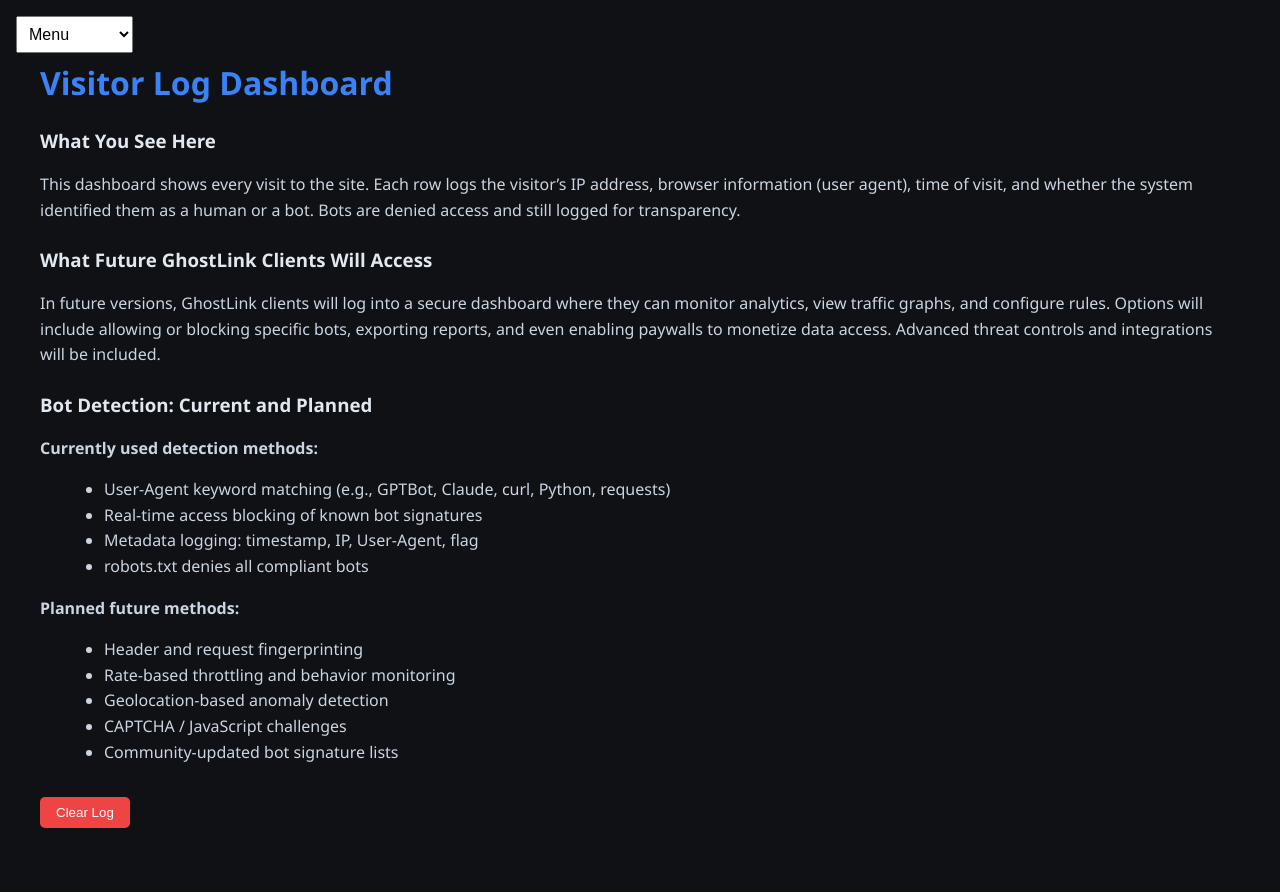
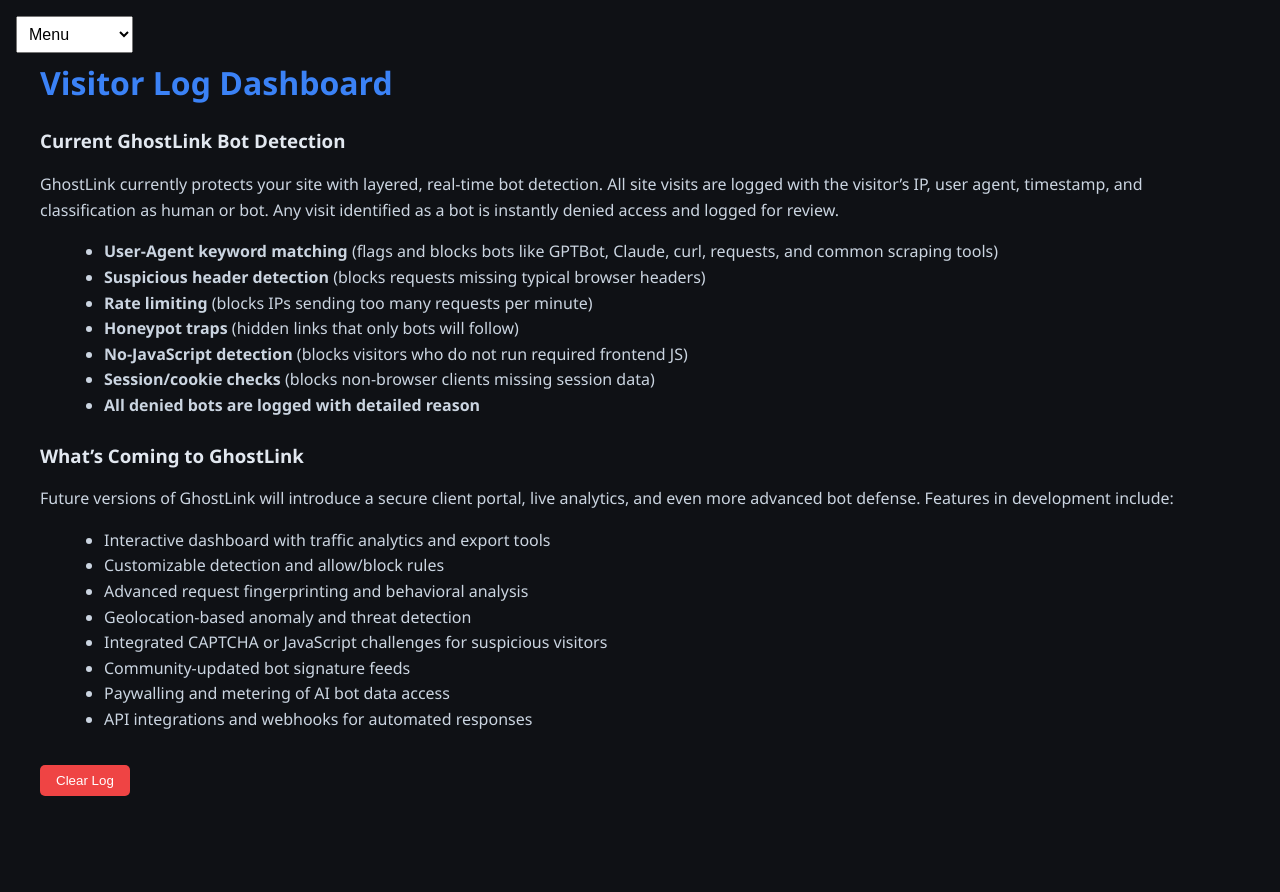
Before and after one commit to Holden2028/ghostlink, a Python web app: template templates/dashboard.html in a window 1280 px wide. After the commit the page ends 796 px from the top, so only its background shows below. Run offline with Jinja, Linux system fonts and the light colour scheme; the template is opened without the code that fills it, so the values that code supplies are empty.

Commit message:
Fixed od things

```diff
--- a/templates/dashboard.html
+++ b/templates/dashboard.html
@@ -58,28 +58,34 @@
 <h1>Visitor Log Dashboard</h1>
 
 <div style="margin-top: 1rem; margin-bottom: 2rem;">
-    <h3>What You See Here</h3>
-    <p>This dashboard shows every visit to the site. Each row logs the visitor’s IP address, browser information (user agent), time of visit, and whether the system identified them as a human or a bot. Bots are denied access and still logged for transparency.</p>
+    <h3>Current GhostLink Bot Detection</h3>
+<p>
+GhostLink currently protects your site with layered, real-time bot detection. All site visits are logged with the visitor’s IP, user agent, timestamp, and classification as human or bot. Any visit identified as a bot is instantly denied access and logged for review.
+</p>
+<ul>
+    <li><strong>User-Agent keyword matching</strong> (flags and blocks bots like GPTBot, Claude, curl, requests, and common scraping tools)</li>
+    <li><strong>Suspicious header detection</strong> (blocks requests missing typical browser headers)</li>
+    <li><strong>Rate limiting</strong> (blocks IPs sending too many requests per minute)</li>
+    <li><strong>Honeypot traps</strong> (hidden links that only bots will follow)</li>
+    <li><strong>No-JavaScript detection</strong> (blocks visitors who do not run required frontend JS)</li>
+    <li><strong>Session/cookie checks</strong> (blocks non-browser clients missing session data)</li>
+    <li><strong>All denied bots are logged with detailed reason</strong></li>
+</ul>
 
-    <h3>What Future GhostLink Clients Will Access</h3>
-    <p>In future versions, GhostLink clients will log into a secure dashboard where they can monitor analytics, view traffic graphs, and configure rules. Options will include allowing or blocking specific bots, exporting reports, and even enabling paywalls to monetize data access. Advanced threat controls and integrations will be included.</p>
-
-    <h3>Bot Detection: Current and Planned</h3>
-    <p><strong>Currently used detection methods:</strong></p>
-    <ul>
-        <li>User-Agent keyword matching (e.g., GPTBot, Claude, curl, Python, requests)</li>
-        <li>Real-time access blocking of known bot signatures</li>
-        <li>Metadata logging: timestamp, IP, User-Agent, flag</li>
-        <li>robots.txt denies all compliant bots</li>
-    </ul>
-    <p><strong>Planned future methods:</strong></p>
-    <ul>
-        <li>Header and request fingerprinting</li>
-        <li>Rate-based throttling and behavior monitoring</li>
-        <li>Geolocation-based anomaly detection</li>
-        <li>CAPTCHA / JavaScript challenges</li>
-        <li>Community-updated bot signature lists</li>
-    </ul>
+<h3>What’s Coming to GhostLink</h3>
+<p>
+Future versions of GhostLink will introduce a secure client portal, live analytics, and even more advanced bot defense. Features in development include:
+</p>
+<ul>
+    <li>Interactive dashboard with traffic analytics and export tools</li>
+    <li>Customizable detection and allow/block rules</li>
+    <li>Advanced request fingerprinting and behavioral analysis</li>
+    <li>Geolocation-based anomaly and threat detection</li>
+    <li>Integrated CAPTCHA or JavaScript challenges for suspicious visitors</li>
+    <li>Community-updated bot signature feeds</li>
+    <li>Paywalling and metering of AI bot data access</li>
+    <li>API integrations and webhooks for automated responses</li>
+</ul>
 </div>
 
 <button id="clear-log-button" style="padding: 0.5rem 1rem; background-color: #ef4444; color: white; border: none; border-radius: 5px; cursor: pointer;">
```
Also changed, not shown: main.py (+41 -52 lines).
